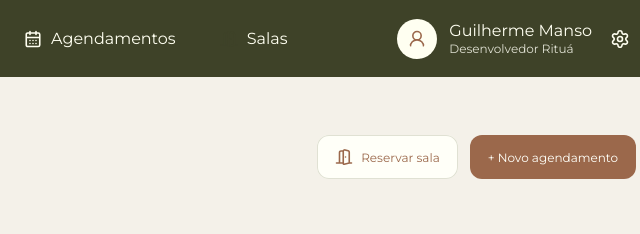
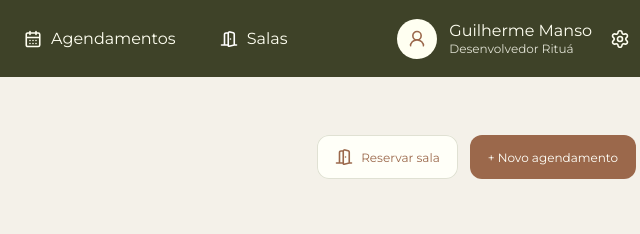
Before and after one commit to Univesp-Projeto-Integrador-TI/ritua-agendamentos, a plain HTML site: page index.html in a window 1280 px wide. Shown: the top 234 px of the page, 596-1236 px from the left. Drawn offline with Linux system fonts and the light colour scheme; a web font is replaced by a local one.

Commit message:
style: ajustando cor do ícone de Salas no menu

```diff
--- a/src/assets/styles/header.css
+++ b/src/assets/styles/header.css
@@ -25,6 +25,10 @@
 
             transition: ease-out 0.2s;
             transform: translateY(0);
+        }
+
+        .header-ritua-nav-link-icon[src*="icon-door.svg"] {
+            filter: brightness(0) invert(1);
         }
 
         .header-ritua-nav-link.active {
```
